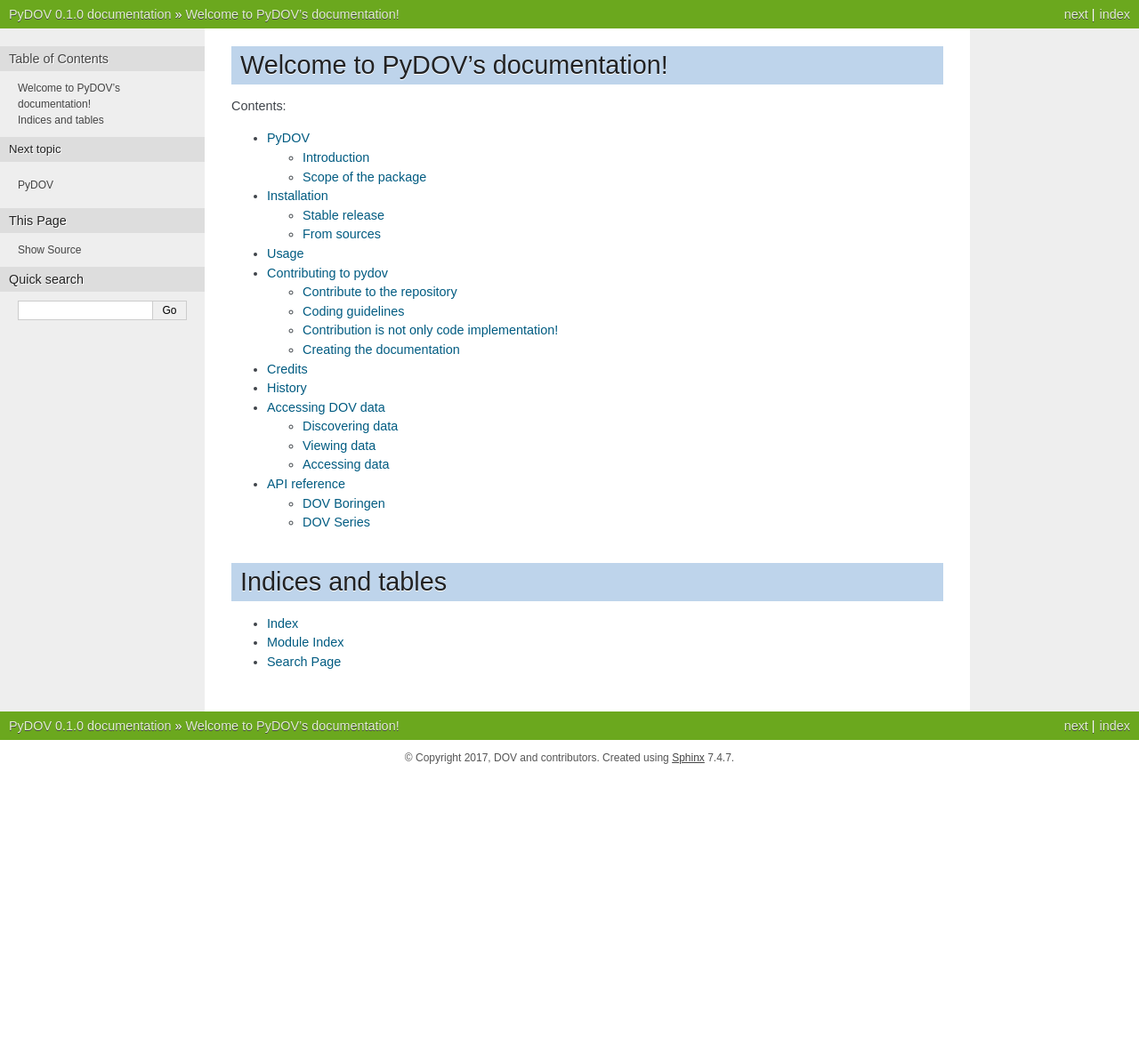
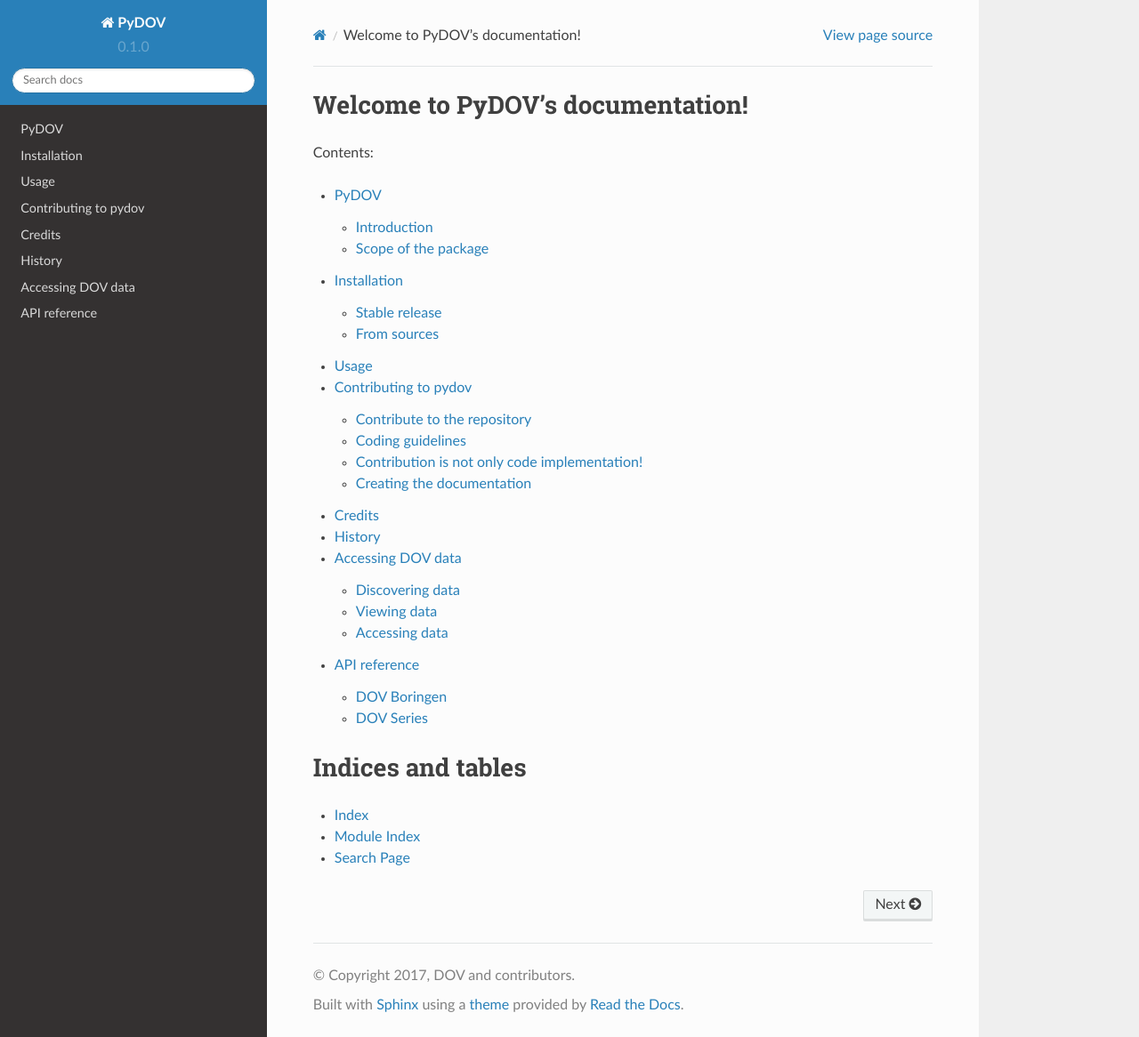
Before and after one commit to DOV-Vlaanderen/pydov, a Sphinx documentation site: the page built from docs/index.rst, in a window 1280 px wide and 1166 px high. Shown: the whole window at 89% size. Built offline with Sphinx 7.4.7 and the Read the Docs theme 2.0.0, drawn with Linux system fonts in a browser that asks for light colours.

Commit message:
Use rtd sphinx theme

```diff
--- a/docs/conf.py
+++ b/docs/conf.py
@@ -32,6 +32,7 @@
 sys.path.insert(0, project_root)
 
 import pydov
+import sphinx_rtd_theme
 
 # -- General configuration ---------------------------------------------
 
@@ -114,7 +115,7 @@
 
 # The theme to use for HTML and HTML Help pages.  See the documentation for
 # a list of builtin themes.
-html_theme = 'nature'
+html_theme = 'sphinx_rtd_theme'
 
 # Theme options are theme-specific and customize the look and feel of a
 # theme further.  For a list of options available for each theme, see the
@@ -122,7 +123,7 @@
 #html_theme_options = {}
 
 # Add any paths that contain custom themes here, relative to this directory.
-#html_theme_path = []
+html_theme_path = [sphinx_rtd_theme.get_html_theme_path()]
 
 # The name for this set of Sphinx documents.  If None, it defaults to
 # "<project> v<release> documentation".
--- a/requirements_dev.txt
+++ b/requirements_dev.txt
@@ -13,3 +13,4 @@
 pytest-runner
 numpydoc
 pytest-cov
+sphinx_rtd_theme
```
Also changed, not shown: .travis.yml.
